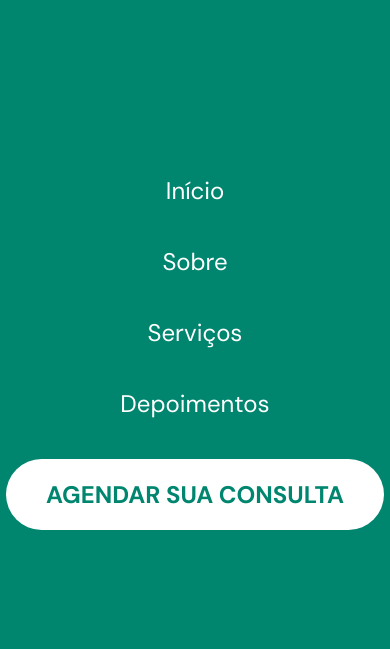
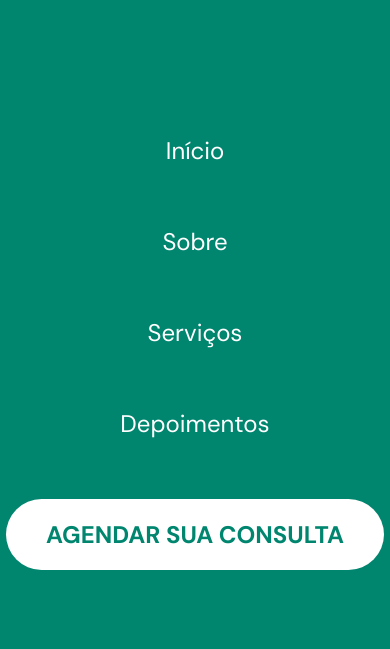
Before and after one commit to Dovydas-G/_doctor-care_, a website: page mobile/mobile.html in a window 390 px wide. Shown: the part 98-747 px from the top of the page. Drawn offline with Linux system fonts and the light colour scheme.

Commit message:
Mobile navbar fix

```diff
--- a/css/main.css
+++ b/css/main.css
@@ -97,8 +97,9 @@ body {
 
 .header-btn:hover {
     color: var(--color-white);
-    background-color: var(--color-green-hover);
+    background-color:  var(--color-green-hover);
     border: 2px solid transparent;
+
 }
 
 
@@ -421,7 +422,7 @@ body {
     flex-direction: column;
     justify-content: center;
     align-items: center;
-    gap: 4rem 0;
+    gap: 6rem 0;
 
 }
 
```
